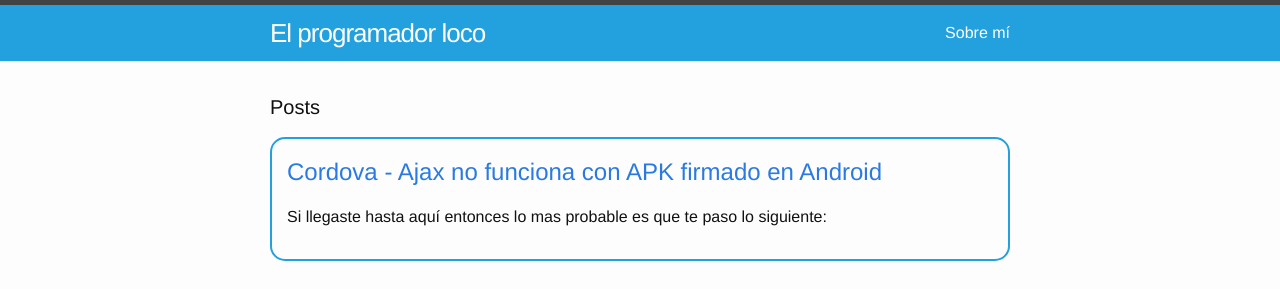
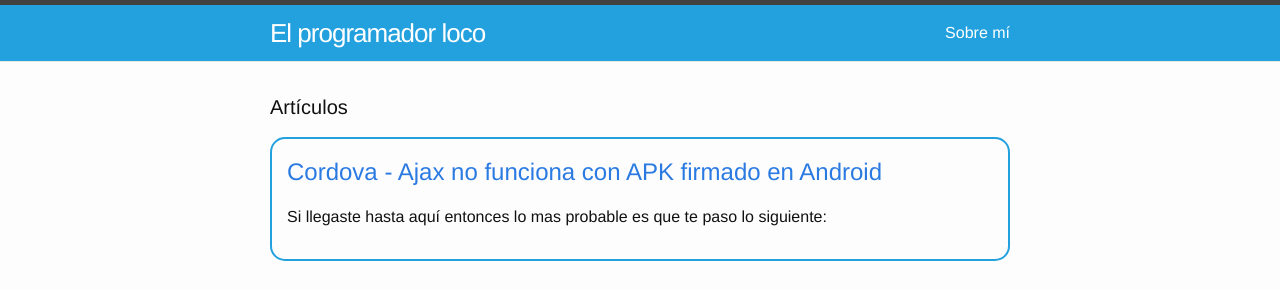
Before and after one commit to devmerz/devmerz.github.io, a Jekyll site: the page built from index.html, in a window 1280 px wide. Shown: the top 289 px of the page. Built offline with Jekyll 4.4.1, drawn with Linux system fonts in a browser that asks for light colours.

Commit message:
test ads

```diff
--- a/index.html
+++ b/index.html
@@ -4,7 +4,7 @@ layout: default
 
 <div class="home">
 
-  <h1 class="page-heading">Posts</h1>
+  <h1 class="page-heading">Artículos</h1>
 
   <ul class="post-list">
     {% for post in site.posts %}
```
